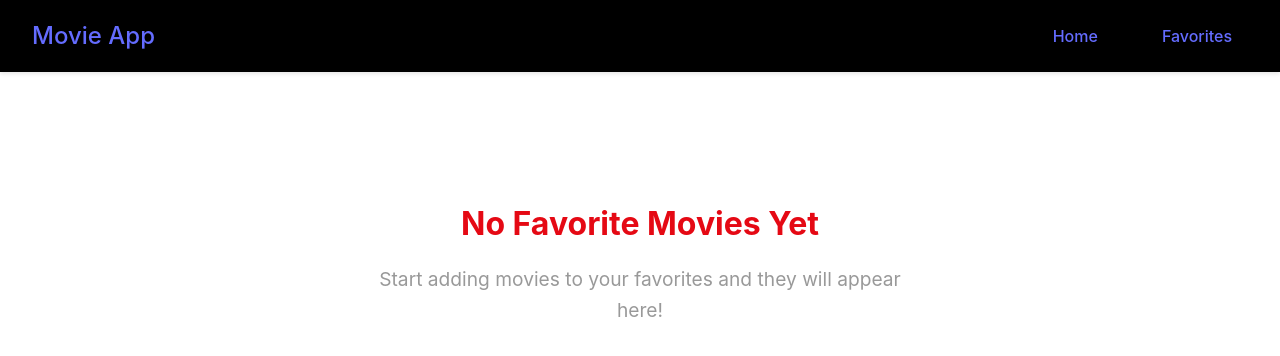
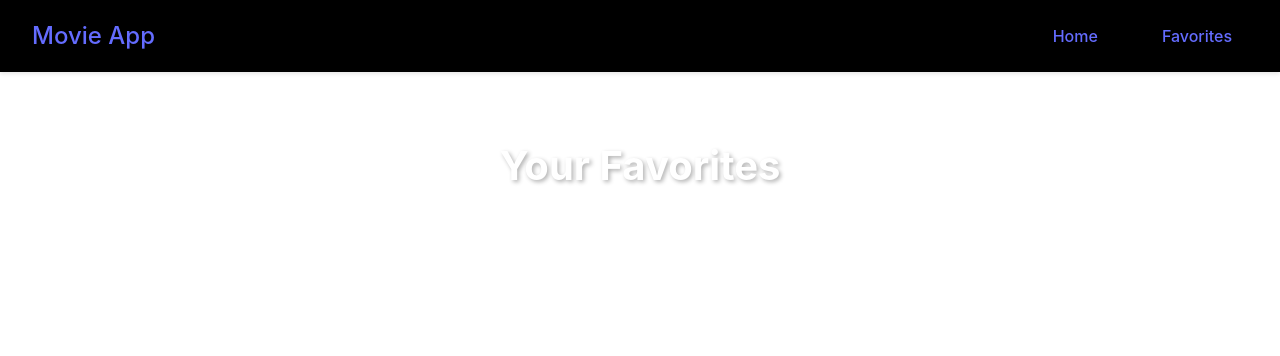
Before and after one commit to ZekariyasT/Movie-store, a React (Vite) app in the folder frontend/: page /favorites in a window 1280 px wide. Shown: the top 356 px of the page. Built offline with nearby package versions, Linux system fonts and the light colour scheme.

Commit message:
rendering favorites

```diff
--- a/frontend/src/pages/Favorites.jsx
+++ b/frontend/src/pages/Favorites.jsx
@@ -1,6 +1,21 @@
 import "../css/Favorites.css";
+import { useMovieContext } from "../contexts/MovieContext";
+import MovieCard from "../components/MovieCard";
 
 function Favorites() {
+  const { favorites } = useMovieContext();
+  if (favorites) {
+    return (
+      <div className="favorites">
+        <h2>Your Favorites</h2>
+        <div className="movies-grid">
+          {favorites.map((movie) => (
+            <MovieCard movie={movie} key={movie.id} />
+          ))}
+        </div>
+      </div>
+    );
+  }
   return (
     <div className="favorites-empty">
       <h2>No Favorite Movies Yet</h2>
```
